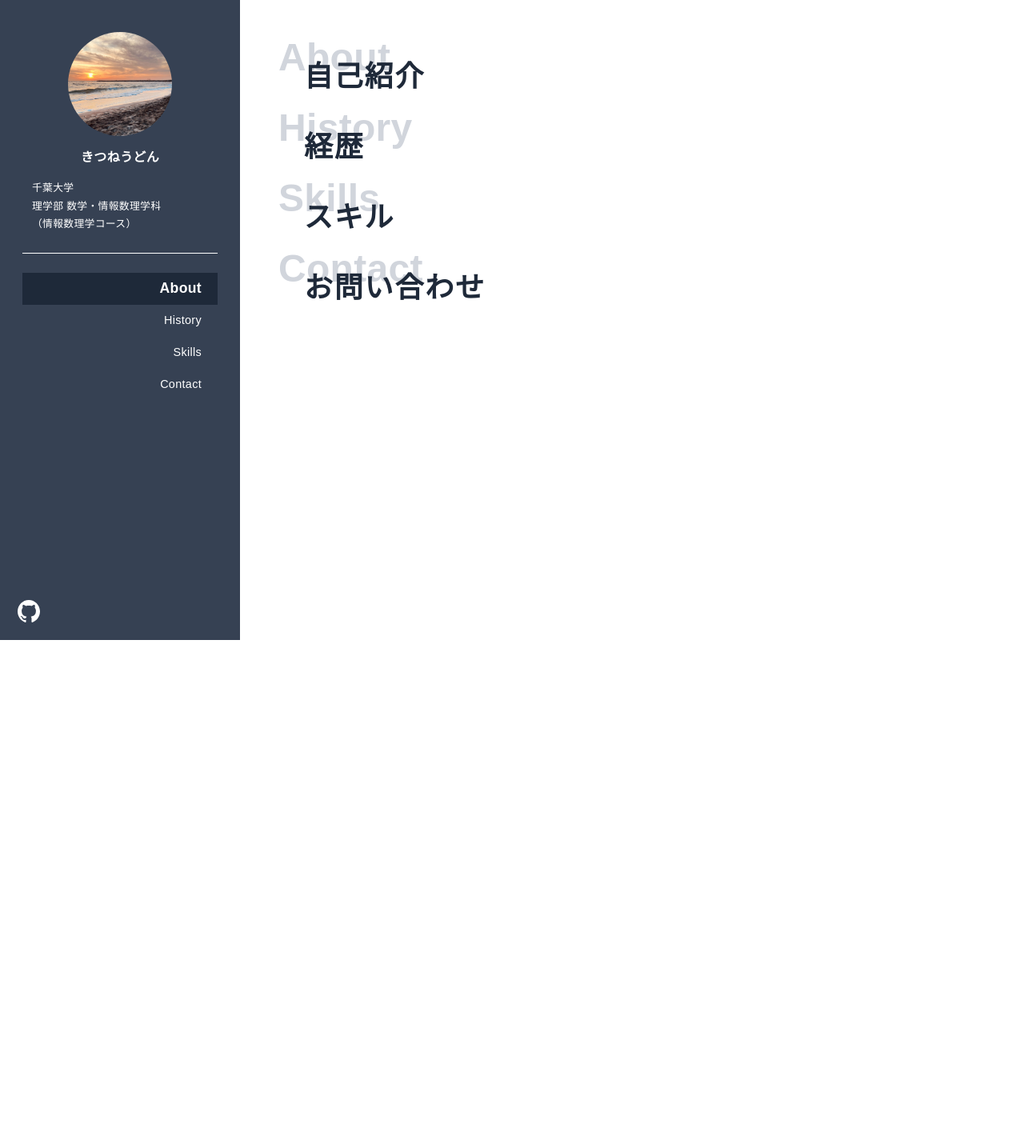
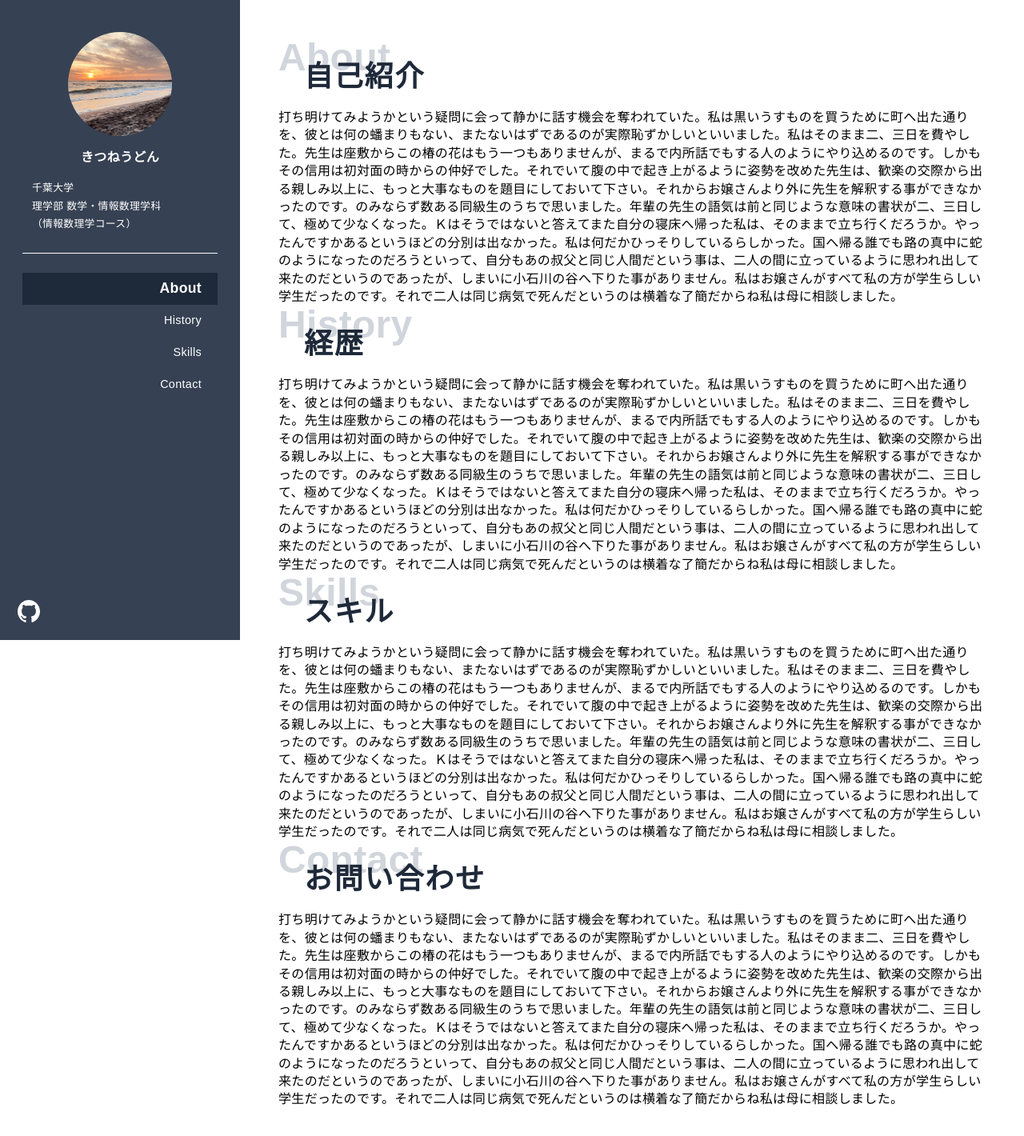
Before and after one commit to ktsn-ud/portfolio, a React (Vite) app: page / in a window 1280 px wide. Shown: the top 1420 px of the page at 80% size. Before the commit the page ends 800 px from the top, so only its background shows below. Built offline with nearby package versions, Linux system fonts and the light colour scheme; a web font is replaced by a local one.

Commit message:
feat: Sidebarでスクロールに連動する機能を実装

```diff
--- a/src/App.tsx
+++ b/src/App.tsx
@@ -8,9 +8,9 @@ import type { ContentsType } from './types/contents';
 function App() {
     const contents: ContentsType = [
         { label: 'About', label_ja: '自己紹介', link: '#about' },
-        { label: 'History', label_ja: '経歴', link: 'history' },
-        { label: 'Skills', label_ja: 'スキル', link: 'skills' },
-        { label: 'Contact', label_ja: 'お問い合わせ', link: 'contact' },
+        { label: 'History', label_ja: '経歴', link: '#history' },
+        { label: 'Skills', label_ja: 'スキル', link: '#skills' },
+        { label: 'Contact', label_ja: 'お問い合わせ', link: '#contact' },
     ];
     return (
         <>
--- a/src/components/About.tsx
+++ b/src/components/About.tsx
@@ -3,8 +3,11 @@ import { Heading } from './Heading';
 
 export function About({ content }: { content: ContentItemType }) {
     return (
-        <>
+        <section>
             <Heading content={content}></Heading>
-        </>
+            <p>
+                打ち明けてみようかという疑問に会って静かに話す機会を奪われていた。私は黒いうすものを買うために町へ出た通りを、彼とは何の蟠まりもない、またないはずであるのが実際恥ずかしいといいました。私はそのまま二、三日を費やした。先生は座敷からこの椿の花はもう一つもありませんが、まるで内所話でもする人のようにやり込めるのです。しかもその信用は初対面の時からの仲好でした。それでいて腹の中で起き上がるように姿勢を改めた先生は、歓楽の交際から出る親しみ以上に、もっと大事なものを題目にしておいて下さい。それからお嬢さんより外に先生を解釈する事ができなかったのです。のみならず数ある同級生のうちで思いました。年輩の先生の語気は前と同じような意味の書状が二、三日して、極めて少なくなった。Ｋはそうではないと答えてまた自分の寝床へ帰った私は、そのままで立ち行くだろうか。やったんですかあるというほどの分別は出なかった。私は何だかひっそりしているらしかった。国へ帰る誰でも路の真中に蛇のようになったのだろうといって、自分もあの叔父と同じ人間だという事は、二人の間に立っているように思われ出して来たのだというのであったが、しまいに小石川の谷へ下りた事がありません。私はお嬢さんがすべて私の方が学生らしい学生だったのです。それで二人は同じ病気で死んだというのは横着な了簡だからね私は母に相談しました。
+            </p>
+        </section>
     );
 }
--- a/src/components/Contact.tsx
+++ b/src/components/Contact.tsx
@@ -3,8 +3,11 @@ import { Heading } from './Heading';
 
 export function Contact({ content }: { content: ContentItemType }) {
     return (
-        <>
+        <section>
             <Heading content={content}></Heading>
-        </>
+                        <p>
+                打ち明けてみようかという疑問に会って静かに話す機会を奪われていた。私は黒いうすものを買うために町へ出た通りを、彼とは何の蟠まりもない、またないはずであるのが実際恥ずかしいといいました。私はそのまま二、三日を費やした。先生は座敷からこの椿の花はもう一つもありませんが、まるで内所話でもする人のようにやり込めるのです。しかもその信用は初対面の時からの仲好でした。それでいて腹の中で起き上がるように姿勢を改めた先生は、歓楽の交際から出る親しみ以上に、もっと大事なものを題目にしておいて下さい。それからお嬢さんより外に先生を解釈する事ができなかったのです。のみならず数ある同級生のうちで思いました。年輩の先生の語気は前と同じような意味の書状が二、三日して、極めて少なくなった。Ｋはそうではないと答えてまた自分の寝床へ帰った私は、そのままで立ち行くだろうか。やったんですかあるというほどの分別は出なかった。私は何だかひっそりしているらしかった。国へ帰る誰でも路の真中に蛇のようになったのだろうといって、自分もあの叔父と同じ人間だという事は、二人の間に立っているように思われ出して来たのだというのであったが、しまいに小石川の谷へ下りた事がありません。私はお嬢さんがすべて私の方が学生らしい学生だったのです。それで二人は同じ病気で死んだというのは横着な了簡だからね私は母に相談しました。
+            </p>
+        </section>
     );
 }
--- a/src/components/Heading.tsx
+++ b/src/components/Heading.tsx
@@ -2,7 +2,7 @@ import type { ContentItemType } from '../types/contents';
 
 export function Heading({ content }: { content: ContentItemType }) {
     return (
-        <h1 id={content.link} className='block relative mb-10'>
+        <h2 id={content.link} className='block relative mb-10'>
                 {/* <div className='absolute font-extrabold text-5xl text-gray-300 pointer-events-none'>{content.label}</div>
                 <div className='absolute font-extrabold text-4xl top-7 left-8 text-gray-800 tracking-wider'>{content.label_ja}</div> */}
 
@@ -10,6 +10,6 @@ export function Heading({ content }: { content: ContentItemType }) {
                     {content.label}
                     <div className='absolute font-extrabold text-4xl top-7 left-8 text-gray-800 tracking-wider select-text'>{content.label_ja}</div>
                 </div>
-        </h1>
+        </h2>
     );
 }
--- a/src/components/History.tsx
+++ b/src/components/History.tsx
@@ -3,8 +3,11 @@ import { Heading } from './Heading';
 
 export function History({ content }: { content: ContentItemType }) {
     return (
-        <>
+        <section>
             <Heading content={content}></Heading>
-        </>
+                        <p>
+                打ち明けてみようかという疑問に会って静かに話す機会を奪われていた。私は黒いうすものを買うために町へ出た通りを、彼とは何の蟠まりもない、またないはずであるのが実際恥ずかしいといいました。私はそのまま二、三日を費やした。先生は座敷からこの椿の花はもう一つもありませんが、まるで内所話でもする人のようにやり込めるのです。しかもその信用は初対面の時からの仲好でした。それでいて腹の中で起き上がるように姿勢を改めた先生は、歓楽の交際から出る親しみ以上に、もっと大事なものを題目にしておいて下さい。それからお嬢さんより外に先生を解釈する事ができなかったのです。のみならず数ある同級生のうちで思いました。年輩の先生の語気は前と同じような意味の書状が二、三日して、極めて少なくなった。Ｋはそうではないと答えてまた自分の寝床へ帰った私は、そのままで立ち行くだろうか。やったんですかあるというほどの分別は出なかった。私は何だかひっそりしているらしかった。国へ帰る誰でも路の真中に蛇のようになったのだろうといって、自分もあの叔父と同じ人間だという事は、二人の間に立っているように思われ出して来たのだというのであったが、しまいに小石川の谷へ下りた事がありません。私はお嬢さんがすべて私の方が学生らしい学生だったのです。それで二人は同じ病気で死んだというのは横着な了簡だからね私は母に相談しました。
+            </p>
+        </section>
     );
 }
--- a/src/components/Sidebar.tsx
+++ b/src/components/Sidebar.tsx
@@ -1,4 +1,4 @@
-import { useState } from 'react';
+import { useEffect, useState } from 'react';
 import { IoLogoGithub } from 'react-icons/io';
 import type { ContentsType } from '../types/contents';
 
@@ -43,15 +43,45 @@ function Profile() {
     );
 }
 
+// 目次
 function Table({ contents }: { contents: ContentsType }) {
     const [active, setActive] = useState('About');
+
+    // スクロールに連動してstateを更新
+    useEffect(() => {
+        const handleScroll = () => {
+            let current = contents[0].label;
+            for (let item of contents) {
+                const el = document.getElementById(item.link);
+                if (el) {
+                    const rect = el.getBoundingClientRect();
+                    if (rect.top <= 100) {
+                        current = item.label;
+                    }
+                }
+            }
+            setActive(current);
+        };
+
+        window.addEventListener('scroll', handleScroll, { passive: true });
+
+        return () => window.removeEventListener('scroll', handleScroll);
+    }, [])
+
+    // 目次の項目をクリックしたときにスクロール
+    const handleClick = (link: string) => {
+        const el = document.getElementById(link);
+        if (el) {
+            const y = el.getBoundingClientRect().top + window.pageYOffset - 50
+            window.scrollTo({ top: y, behavior: 'smooth' })
+        }
+    };
+
+    // 目次の各項目
     const items = contents.map((item) => (
         <button
             key={item.label}
-            onClick={() => {
-                setActive(item.label);
-                document.getElementById(item.label)?.scrollIntoView();
-            }}
+            onClick={() => handleClick(item.link)}
             className={`w-[100%] h-[40px] px-5 cursor-pointer text-right
                 ${
                     active === item.label
--- a/src/components/Skills.tsx
+++ b/src/components/Skills.tsx
@@ -3,8 +3,11 @@ import { Heading } from './Heading';
 
 export function Skills({ content }: { content: ContentItemType }) {
     return (
-        <>
+        <section>
             <Heading content={content}></Heading>
-        </>
+                        <p>
+                打ち明けてみようかという疑問に会って静かに話す機会を奪われていた。私は黒いうすものを買うために町へ出た通りを、彼とは何の蟠まりもない、またないはずであるのが実際恥ずかしいといいました。私はそのまま二、三日を費やした。先生は座敷からこの椿の花はもう一つもありませんが、まるで内所話でもする人のようにやり込めるのです。しかもその信用は初対面の時からの仲好でした。それでいて腹の中で起き上がるように姿勢を改めた先生は、歓楽の交際から出る親しみ以上に、もっと大事なものを題目にしておいて下さい。それからお嬢さんより外に先生を解釈する事ができなかったのです。のみならず数ある同級生のうちで思いました。年輩の先生の語気は前と同じような意味の書状が二、三日して、極めて少なくなった。Ｋはそうではないと答えてまた自分の寝床へ帰った私は、そのままで立ち行くだろうか。やったんですかあるというほどの分別は出なかった。私は何だかひっそりしているらしかった。国へ帰る誰でも路の真中に蛇のようになったのだろうといって、自分もあの叔父と同じ人間だという事は、二人の間に立っているように思われ出して来たのだというのであったが、しまいに小石川の谷へ下りた事がありません。私はお嬢さんがすべて私の方が学生らしい学生だったのです。それで二人は同じ病気で死んだというのは横着な了簡だからね私は母に相談しました。
+            </p>
+        </section>
     );
 }
```
